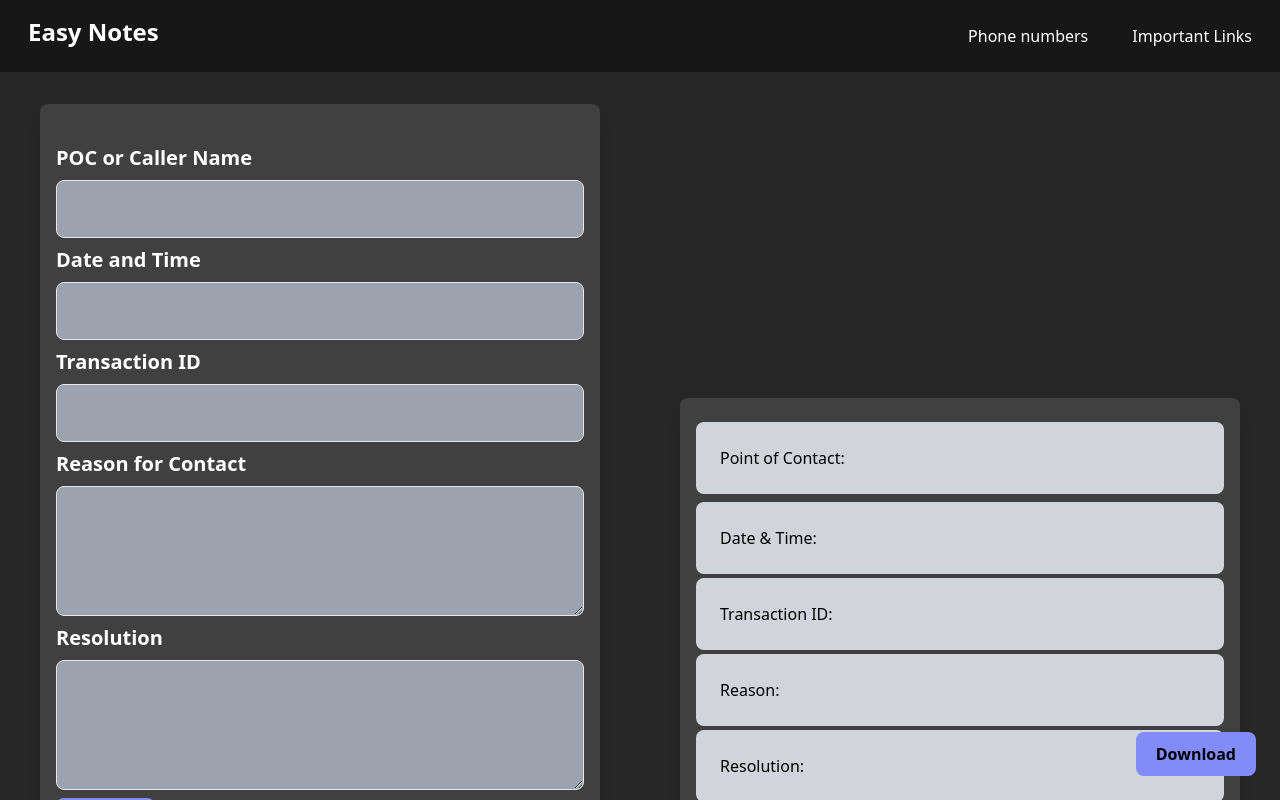
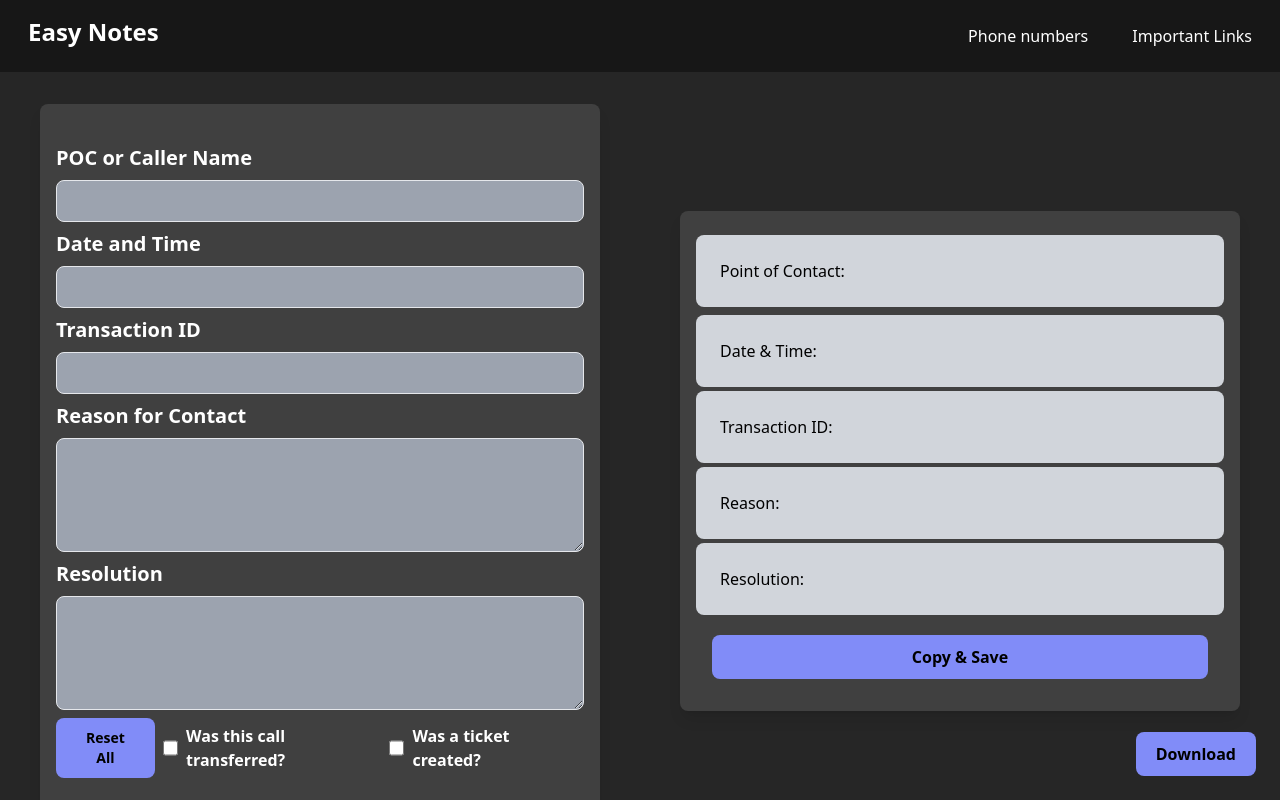
Before and after one commit to moirod64/easy-notes, a React (Create React App) app: page / in a window 1280 px wide. Built offline with nearby package versions, Linux system fonts and the light colour scheme.

Commit message:
Height form view fix

```diff
--- a/src/formActions/formItem.js
+++ b/src/formActions/formItem.js
@@ -17,7 +17,7 @@ const FormItem = ({ value, handleChange, reset, state, toggle }) => {
           </label>
           <input
             value={value.pocName}
-            className="block text-base w-full p-4 my-2 text-black border rounded-lg sm:text-md bg-gray-400"
+            className="block text-base w-full p-2 my-2 text-black border rounded-lg sm:text-md bg-gray-400"
             type="text"
             id="pocName"
           />
@@ -28,7 +28,7 @@ const FormItem = ({ value, handleChange, reset, state, toggle }) => {
           <input
             onClick={handleChange}
             value={value.dateTime}
-            className="block text-base w-full p-4 my-2 text-black border rounded-lg sm:text-md bg-gray-400"
+            className="block text-base w-full p-2 my-2 text-black border rounded-lg sm:text-md bg-gray-400"
             type="text"
             id="dateTime"
           />
@@ -41,7 +41,7 @@ const FormItem = ({ value, handleChange, reset, state, toggle }) => {
           </label>
           <input
             value={value.transactionID}
-            className="block text-base w-full p-4 my-2 text-black border rounded-lg sm:text-md bg-gray-400"
+            className="block text-base w-full p-2 my-2 text-black border rounded-lg sm:text-md bg-gray-400"
             type="text"
             id="transactionID"
           />
@@ -54,7 +54,7 @@ const FormItem = ({ value, handleChange, reset, state, toggle }) => {
           </label>
           <textarea
             value={state.transferred ? value.resolution : value.callReason}
-            className="block text-base w-full p-4 my-2 text-black border rounded-lg sm:text-md bg-gray-400"
+            className="block text-base w-full p-2 my-2 text-black border rounded-lg sm:text-md bg-gray-400"
             id={state.transferred ? "resolution" : "callReason"}
             rows="4"
             cols="50"
@@ -68,7 +68,7 @@ const FormItem = ({ value, handleChange, reset, state, toggle }) => {
             <select
               id="department"
               name="department"
-              className="block text-base w-full p-4 my-2 text-black border rounded-lg sm:text-md bg-gray-400 mb-20"
+              className="block text-base w-full p-2 my-2 text-black border rounded-lg sm:text-md bg-gray-400 mb-20"
             >
               {/* MAPPING SELEC BOX */}
               {data.phoneNumberNames.map((i, arr) => (
@@ -80,7 +80,7 @@ const FormItem = ({ value, handleChange, reset, state, toggle }) => {
           ) : (
             <textarea
               value={state.transferred ? "" : value.resolution}
-              className="block text-base w-full p-4 my-2 text-black border rounded-lg sm:text-md bg-gray-400"
+              className="block text-base w-full p-2 my-2 text-black border rounded-lg sm:text-md bg-gray-400"
               id={state.transferred ? "callReason" : "resolution"}
               rows="4"
               cols="50"
@@ -97,7 +97,7 @@ const FormItem = ({ value, handleChange, reset, state, toggle }) => {
               </label>
               <input
                 value={value.ticketNumber}
-                className="block text-base w-full p-4 my-2 text-black border rounded-lg sm:text-md bg-gray-400"
+                className="block text-base w-full p-2 my-2 text-black border rounded-lg sm:text-md bg-gray-400"
                 type="text"
                 id="ticketNumber"
               />
--- a/src/formActions/formView.js
+++ b/src/formActions/formView.js
@@ -35,7 +35,7 @@ const FormView = ({ value, state, toggle }) => {
   }
 
   return (
-    <div className="flex w-full h-auto justify-center items-center basis-1/2 md:my-0 sm:my-4 my-4">
+    <div className="flex w-full h-auto justify-center self-center basis-1/2 md:my-0 sm:my-4 my-4">
       <div className="flex flex-col justify-center container mx-10 my-8 p-4 bg-neutral-700 rounded-lg shadow-lg">
         <div id="completedNotes">
           <div className="w-full my-2 p-6 break-all bg-gray-300  rounded-lg">
```
